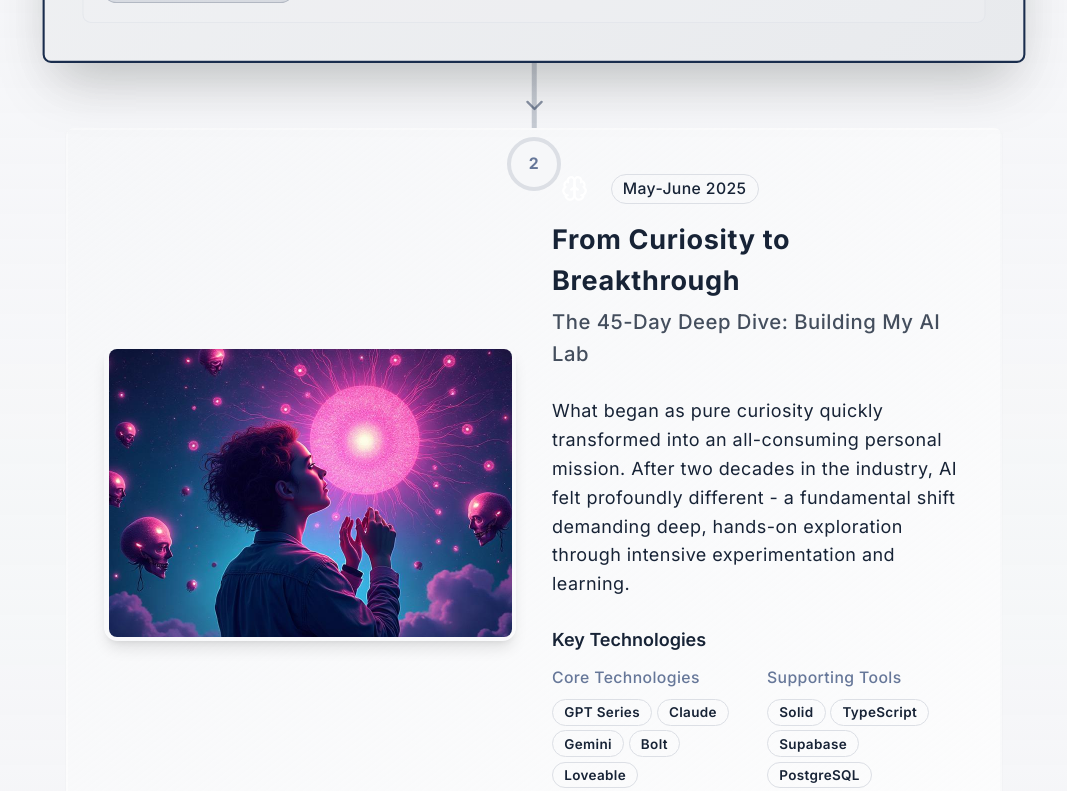
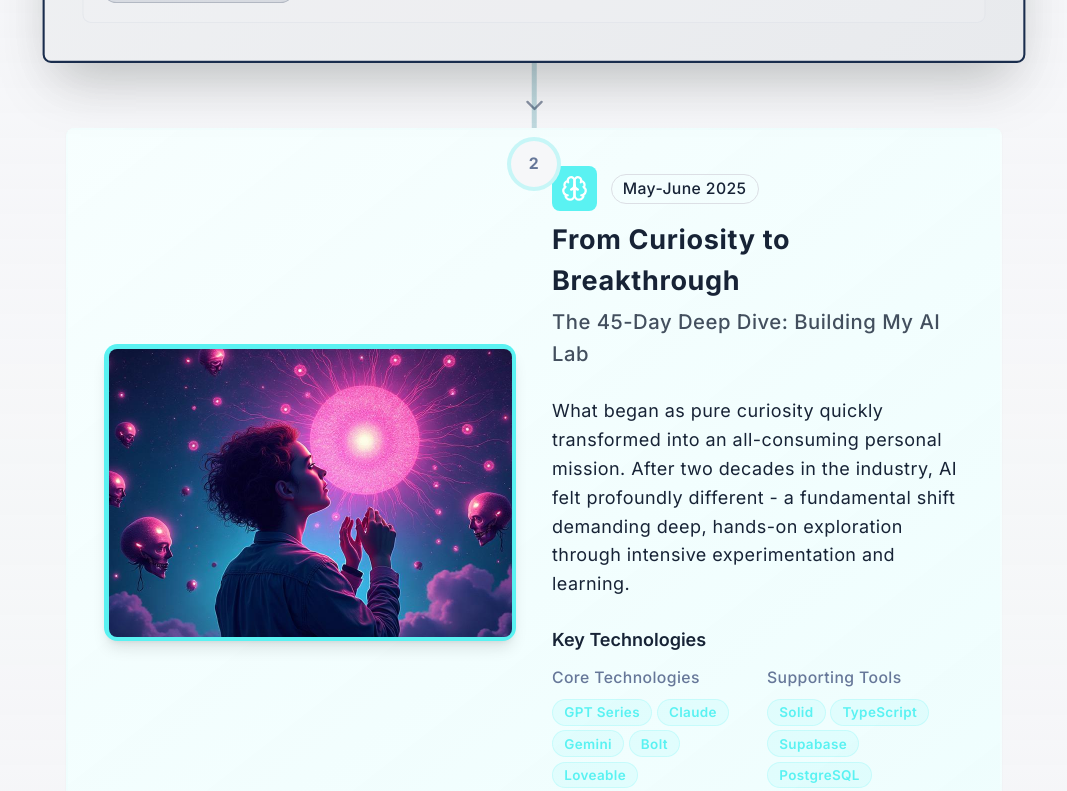
Before and after one commit to girisa99/saidas-ai-playground, a React (Vite) app: page /journey in a window 1280 px wide. Shown: the part 2360-3151 px from the top of the page, without its empty margins (106-1173 px from the left). Built offline with nearby package versions, Linux system fonts and the light colour scheme; the HTML template or start-up script is replaced by a standard one.

Commit message:
Fix button color

```diff
--- a/src/index.css
+++ b/src/index.css
@@ -110,6 +110,8 @@
     /* Enhanced Genie Theme Colors */
     --genie-dark: 217 50% 15%;
     --genie-primary: 217 50% 20%;
+    --genie-teal: 180 85% 65%;
+    --genie-cyan: 195 80% 50%;
     --genie-accent: 180 85% 65%;
     --genie-secondary: 195 80% 50%;
     --genie-muted: 220 15% 85%;
@@ -170,6 +172,8 @@
     /* Dark Genie Colors */
     --genie-dark: 217 50% 5%;
     --genie-primary: 180 85% 65%;
+    --genie-teal: 195 80% 70%;
+    --genie-cyan: 210 75% 60%;
     --genie-accent: 195 80% 70%;
     --genie-secondary: 210 75% 60%;
     --genie-muted: 217 40% 25%;
--- a/tailwind.config.ts
+++ b/tailwind.config.ts
@@ -88,6 +88,8 @@ export default {
         },
         "genie-dark": "hsl(var(--genie-dark))",
         "genie-primary": "hsl(var(--genie-primary))",
+        "genie-teal": "hsl(var(--genie-teal))",
+        "genie-cyan": "hsl(var(--genie-cyan))",
         "genie-accent": "hsl(var(--genie-accent))",
         "genie-secondary": "hsl(var(--genie-secondary))",
         "genie-muted": "hsl(var(--genie-muted))",
```
